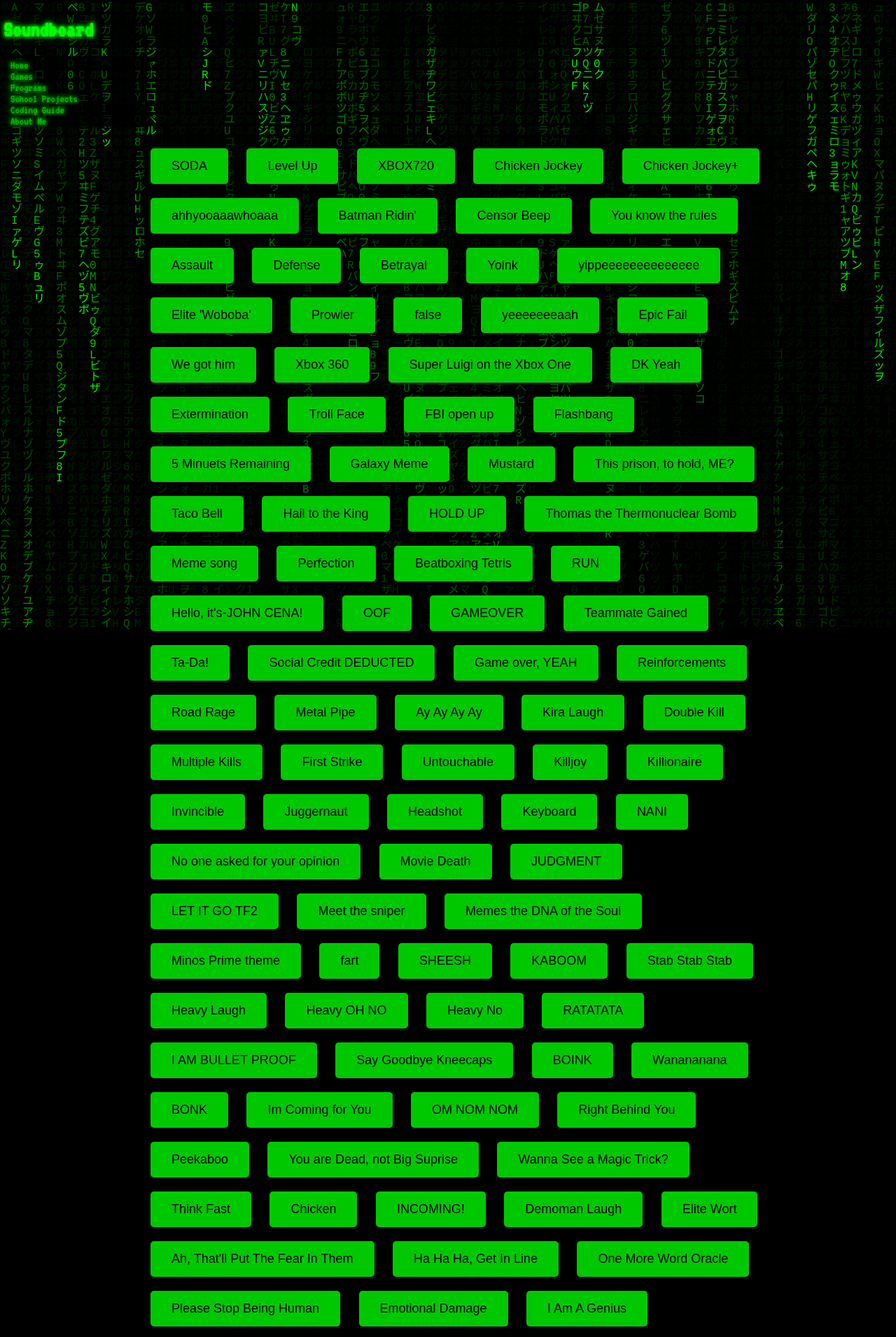
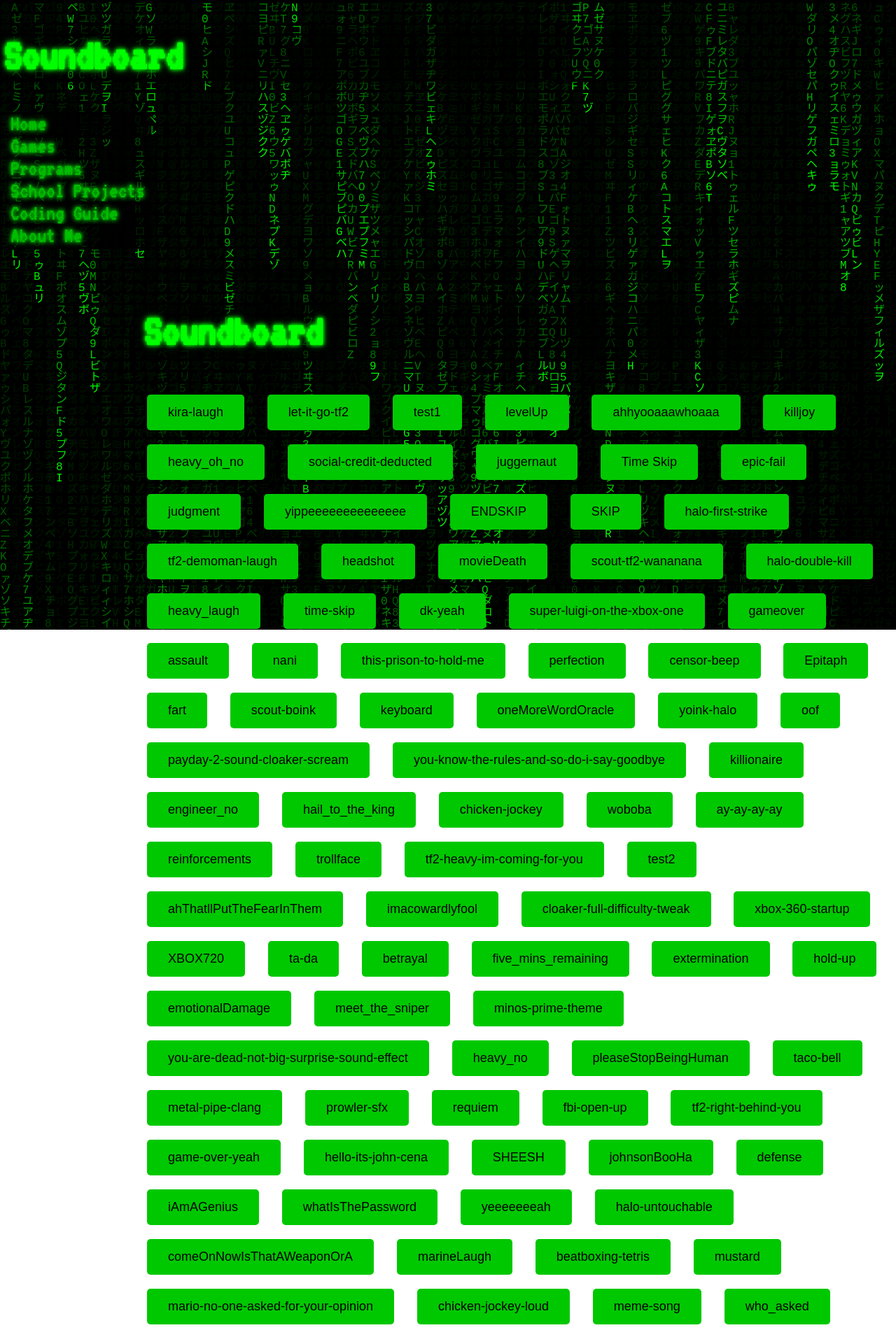
Before and after one commit to Johnthesuper117/bytelabs.online, a Jekyll site: the page built from soundboard.html, in a window 1280 px wide. Shown: the top 1911 px of the page at 70% size. Built offline with Jekyll 4.4.1, drawn with Linux system fonts in a browser that asks for light colours; some of the changed text lies outside the part shown.

Commit message:
made soundboard more dynamic, changed some styles

```diff
--- a/_data/soundboard.yml
+++ b/_data/soundboard.yml
@@ -1,210 +1,240 @@
-- name: SODA
-  file: ./assets/sounds/SODA.mp3
-- name: Level Up
-  file: ./assets/sounds/levelUp.mp3
-- name: XBOX720
-  file: ./assets/sounds/XBOX720.mp3
-- name: Chicken Jockey
-  file: ./assets/sounds/chicken-jockey.mp3
-- name: Chicken Jockey+
-  file: ./assets/sounds/chicken-jockey-loud.mp3
-- name: ahhyooaaawhoaaa
-  file: ./assets/sounds/ahhyooaaawhoaaa.mp3
-- name: Batman Ridin'
-  file: ./assets/sounds/batman_ridin.mp3
-- name: Censor Beep
-  file: ./assets/sounds/censor-beep.mp3
-- name: You know the rules
-  file: ./assets/sounds/you-know-the-rules-and-so-do-i-say-goodbye.mp3
-- name: Assault
-  file: ./assets/sounds/assault.mp3
-- name: Defense
-  file: ./assets/sounds/defense.mp3
-- name: Betrayal
-  file: ./assets/sounds/betrayal.mp3
-- name: Yoink
-  file: ./assets/sounds/yoink-halo.mp3
-- name: yippeeeeeeeeeeeeee
-  file: ./assets/sounds/yippeeeeeeeeeeeeee.mp3
-- name: Elite 'Woboba'
-  file: ./assets/sounds/woboba.mp3
-- name: Prowler
-  file: ./assets/sounds/prowler-sfx.mp3
-- name: NO
-  file: ./assets/sounds/engineer_no.mp3
-- name: yeeeeeeeaah
-  file: ./assets/sounds/yeeeeeeeah.mp3
-- name: Epic Fail
-  file: ./assets/sounds/epic-fail.mp3
-- name: We got him
-  file: ./assets/sounds/ladies-and-gentlemen-we-got-him-song.mp3
-- name: Xbox 360
-  file: ./assets/sounds/xbox-360-startup.mp3
-- name: Super Luigi on the Xbox One
-  file: ./assets/sounds/super-luigi-on-the-xbox-one.mp3
-- name: DK Yeah
-  file: ./assets/sounds/dk-yeah.mp3
-- name: Extermination
-  file: ./assets/sounds/extermination.mp3
-- name: Troll Face
-  file: ./assets/sounds/trollface.mp3
-- name: FBI open up
-  file: ./assets/sounds/fbi-open-up.mp3
-- name: Flashbang
-  file: ./assets/sounds/flashbang.mp3
-- name: 5 Minuets Remaining
-  file: ./assets/sounds/five_mins_remaining.mp3
-- name: Galaxy Meme
-  file: ./assets/sounds/galaxy-meme.mp3
-- name: Mustard
-  file: ./assets/sounds/mustard.mp3
-- name: This prison, to hold, ME?
-  file: ./assets/sounds/this-prison-to-hold-me.mp3
-- name: Taco Bell
-  file: ./assets/sounds/taco-bell.mp3
-- name: Hail to the King
-  file: ./assets/sounds/hail_to_the_king.mp3
-- name: HOLD UP
-  file: ./assets/sounds/hold-up.mp3
-- name: Thomas the Thermonuclear Bomb
-  file: ./assets/sounds/thomas-the-tank-engine.mp3
-- name: Meme song
-  file: ./assets/sounds/meme-song.mp3
-- name: Perfection
-  file: ./assets/sounds/perfection.mp3
-- name: Beatboxing Tetris
-  file: ./assets/sounds/beatboxing-tetris.mp3
-- name: RUN
-  file: ./assets/sounds/run.mp3
-- name: Hello, it's-JOHN CENA!
-  file: ./assets/sounds/hello-its-john-cena.mp3
-- name: OOF
-  file: ./assets/sounds/oof.mp3
-- name: GAMEOVER
-  file: ./assets/sounds/gameover.mp3
-- name: Teammate Gained
-  file: ./assets/sounds/teammate-gained.mp3
-- name: Ta-Da!
-  file: ./assets/sounds/ta-da.mp3
-- name: Social Credit DEDUCTED
-  file: ./assets/sounds/social-credit-deducted.mp3
-- name: Game over, YEAH
-  file: ./assets/sounds/game-over-yeah.mp3
-- name: Reinforcements
-  file: ./assets/sounds/reinforcements.mp3
-- name: Road Rage
-  file: ./assets/sounds/road-rage.mp3
-- name: Metal Pipe
-  file: ./assets/sounds/metal-pipe-clang.mp3
-- name: Ay Ay Ay Ay
-  file: ./assets/sounds/ay-ay-ay-ay.mp3
-- name: Kira Laugh
-  file: ./assets/sounds/kira-laugh.mp3
-- name: Double Kill
-  file: ./assets/sounds/halo-double-kill.mp3
-- name: Multiple Kills
-  file: ./assets/sounds/halo-multiple-kills.mp3
-- name: First Strike
-  file: ./assets/sounds/halo-first-strike.mp3
-- name: Untouchable
-  file: ./assets/sounds/halo-untouchable.mp3
-- name: Killjoy
-  file: ./assets/sounds/killjoy.mp3
-- name: Killionaire
-  file: ./assets/sounds/killionaire.mp3
-- name: Invincible
-  file: ./assets/sounds/invincible.mp3
-- name: Juggernaut
-  file: ./assets/sounds/juggernaut.mp3
-- name: Headshot
-  file: ./assets/sounds/headshot.mp3
-- name: Keyboard
-  file: ./assets/sounds/keyboard.mp3
-- name: NANI
-  file: ./assets/sounds/nani.mp3
-- name: No one asked for your opinion
-  file: ./assets/sounds/mario-no-one-asked-for-your-opinion.mp3
-- name: Movie Death
-  file: ./assets/sounds/movieDeath.mp3
-- name: JUDGMENT
-  file: ./assets/sounds/judgment.mp3
-- name: LET IT GO TF2
-  file: ./assets/sounds/let-it-go-tf2.mp3
-- name: Meet the sniper
-  file: ./assets/sounds/meet_the_sniper.mp3
-- name: Memes the DNA of the Soul
-  file: ./assets/sounds/memes-the-dna-of-the-soul.mp3
-- name: Minos Prime theme
-  file: ./assets/sounds/minos-prime-theme.mp3
-- name: fart
-  file: ./assets/sounds/fart.mp3
-- name: SHEESH
-  file: ./assets/sounds/SHEESH.mp3
-- name: KABOOM
-  file: ./assets/sounds/KABOOM.mp3
-- name: Stab Stab Stab
-  file: ./assets/sounds/stabx3.mp3
-- name: Heavy Laugh
-  file: ./assets/sounds/heavy_laugh.mp3
-- name: Heavy OH NO
-  file: ./assets/sounds/heavy_oh_no.mp3
-- name: Heavy No
-  file: ./assets/sounds/heavy_no.mp3
-- name: RATATATA
-  file: ./assets/sounds/heavy_ratata.mp3
-- name: I AM BULLET PROOF
-  file: ./assets/sounds/heavy_i_am_bullet_proof.mp3
-- name: Say Goodbye Kneecaps
-  file: ./assets/sounds/say-goodbye-kneecaps.mp3
-- name: BOINK
-  file: ./assets/sounds/scout-boink.mp3
-- name: Wanananana
-  file: ./assets/sounds/scout-tf2-wananana.mp3
-- name: BONK
-  file: ./assets/sounds/tf2-bonk.mp3
-- name: Im Coming for You
-  file: ./assets/sounds/tf2-heavy-im-coming-for-you.mp3
-- name: OM NOM NOM
-  file: ./assets/sounds/tf2-heavy-om-nom-nom-sound-effect.mp3
-- name: Right Behind You
-  file: ./assets/sounds/tf2-right-behind-you.mp3
-- name: Peekaboo
-  file: ./assets/sounds/tf2-spy-peekaboo-sound-effect.mp3
-- name: You are Dead, not Big Suprise
-  file: ./assets/sounds/you-are-dead-not-big-surprise-sound-effect.mp3
-- name: Wanna See a Magic Trick?
-  file: ./assets/sounds/wanna-see-a-magic-trick-tf2.mp3
-- name: Think Fast
-  file: ./assets/sounds/think-fast.mp3
-- name: Chicken
-  file: ./assets/sounds/test1.mp3
-- name: INCOMING!
-  file: ./assets/sounds/test2.mp3
-- name: Demoman Laugh
-  file: ./assets/sounds/tf2-demoman-laugh.mp3
-- name: Elite Wort
-  file: ./assets/sounds/eliteWort.mp3
-- name: Ah, That'll Put The Fear In Them
-  file: ./assets/sounds/ahThatllPutTheFearInThem.mp3
-- name: Ha Ha Ha, Get In Line
-  file: ./assets/sounds/hahahaGetInLine.mp3
-- name: One More Word Oracle
-  file: ./assets/sounds/oneMoreWordOracle.mp3
-- name: Please Stop Being Human
-  file: ./assets/sounds/pleaseStopBeingHuman.mp3
-- name: Emotional Damage
-  file: ./assets/sounds/emotionalDamage.mp3
-- name: I Am A Genius
-  file: ./assets/sounds/iAmAGenius.mp3
-- name: Johnson Boo! Ha!
-  file: ./assets/sounds/johnsonBooHa.mp3
-- name: What is it Good For?
-  file: ./assets/sounds/whatIsItGoodForAbsolutelyNothing.mp3
-- name: What is the Password?
-  file: ./assets/sounds/whatIsThePassword.mp3
-- name: Come on Now, is That a Weapon or a fla-*dies*
-  file: ./assets/sounds/comeOnNowIsThatAWeaponOrA.mp3
-- name: Marine Laugh
-  file: ./assets/sounds/marineLaugh.mp3
-- name: Marine Grenade
-  file: ./assets/sounds/marineGrenade.mp3
+- file: ./assets/sounds/kira-laugh.mp3
+  name: kira-laugh
+- file: ./assets/sounds/let-it-go-tf2.mp3
+  name: let-it-go-tf2
+- file: ./assets/sounds/test1.mp3
+  name: test1
+- file: ./assets/sounds/levelUp.mp3
+  name: levelUp
+- file: ./assets/sounds/ahhyooaaawhoaaa.mp3
+  name: ahhyooaaawhoaaa
+- file: ./assets/sounds/killjoy.mp3
+  name: killjoy
+- file: ./assets/sounds/heavy_oh_no.mp3
+  name: heavy_oh_no
+- file: ./assets/sounds/social-credit-deducted.mp3
+  name: social-credit-deducted
+- file: ./assets/sounds/juggernaut.mp3
+  name: juggernaut
+- file: ./assets/sounds/Time Skip.wav
+  name: Time Skip
+- file: ./assets/sounds/epic-fail.mp3
+  name: epic-fail
+- file: ./assets/sounds/judgment.mp3
+  name: judgment
+- file: ./assets/sounds/yippeeeeeeeeeeeeee.mp3
+  name: yippeeeeeeeeeeeeee
+- file: ./assets/sounds/ENDSKIP.wav
+  name: ENDSKIP
+- file: ./assets/sounds/SKIP.mp3
+  name: SKIP
+- file: ./assets/sounds/halo-first-strike.mp3
+  name: halo-first-strike
+- file: ./assets/sounds/tf2-demoman-laugh.mp3
+  name: tf2-demoman-laugh
+- file: ./assets/sounds/headshot.mp3
+  name: headshot
+- file: ./assets/sounds/movieDeath.mp3
+  name: movieDeath
+- file: ./assets/sounds/scout-tf2-wananana.mp3
+  name: scout-tf2-wananana
+- file: ./assets/sounds/halo-double-kill.mp3
+  name: halo-double-kill
+- file: ./assets/sounds/heavy_laugh.mp3
+  name: heavy_laugh
+- file: ./assets/sounds/time-skip.mp3
+  name: time-skip
+- file: ./assets/sounds/dk-yeah.mp3
+  name: dk-yeah
+- file: ./assets/sounds/super-luigi-on-the-xbox-one.mp3
+  name: super-luigi-on-the-xbox-one
+- file: ./assets/sounds/gameover.mp3
+  name: gameover
+- file: ./assets/sounds/assault.mp3
+  name: assault
+- file: ./assets/sounds/nani.mp3
+  name: nani
+- file: ./assets/sounds/this-prison-to-hold-me.mp3
+  name: this-prison-to-hold-me
+- file: ./assets/sounds/perfection.mp3
+  name: perfection
+- file: ./assets/sounds/censor-beep.mp3
+  name: censor-beep
+- file: ./assets/sounds/Epitaph.wav
+  name: Epitaph
+- file: ./assets/sounds/fart.mp3
+  name: fart
+- file: ./assets/sounds/scout-boink.mp3
+  name: scout-boink
+- file: ./assets/sounds/keyboard.mp3
+  name: keyboard
+- file: ./assets/sounds/oneMoreWordOracle.mp3
+  name: oneMoreWordOracle
+- file: ./assets/sounds/yoink-halo.mp3
+  name: yoink-halo
+- file: ./assets/sounds/oof.mp3
+  name: oof
+- file: ./assets/sounds/payday-2-sound-cloaker-scream.mp3
+  name: payday-2-sound-cloaker-scream
+- file: ./assets/sounds/you-know-the-rules-and-so-do-i-say-goodbye.mp3
+  name: you-know-the-rules-and-so-do-i-say-goodbye
+- file: ./assets/sounds/killionaire.mp3
+  name: killionaire
+- file: ./assets/sounds/engineer_no.mp3
+  name: engineer_no
+- file: ./assets/sounds/hail_to_the_king.mp3
+  name: hail_to_the_king
+- file: ./assets/sounds/chicken-jockey.mp3
+  name: chicken-jockey
+- file: ./assets/sounds/woboba.mp3
+  name: woboba
+- file: ./assets/sounds/ay-ay-ay-ay.mp3
+  name: ay-ay-ay-ay
+- file: ./assets/sounds/reinforcements.mp3
+  name: reinforcements
+- file: ./assets/sounds/trollface.mp3
+  name: trollface
+- file: ./assets/sounds/tf2-heavy-im-coming-for-you.mp3
+  name: tf2-heavy-im-coming-for-you
+- file: ./assets/sounds/test2.mp3
+  name: test2
+- file: ./assets/sounds/ahThatllPutTheFearInThem.mp3
+  name: ahThatllPutTheFearInThem
+- file: ./assets/sounds/imacowardlyfool.mp3
+  name: imacowardlyfool
+- file: ./assets/sounds/cloaker-full-difficulty-tweak.mp3
+  name: cloaker-full-difficulty-tweak
+- file: ./assets/sounds/xbox-360-startup.mp3
+  name: xbox-360-startup
+- file: ./assets/sounds/XBOX720.mp3
+  name: XBOX720
+- file: ./assets/sounds/ta-da.mp3
+  name: ta-da
+- file: ./assets/sounds/betrayal.mp3
+  name: betrayal
+- file: ./assets/sounds/five_mins_remaining.mp3
+  name: five_mins_remaining
+- file: ./assets/sounds/extermination.mp3
+  name: extermination
+- file: ./assets/sounds/hold-up.mp3
+  name: hold-up
+- file: ./assets/sounds/emotionalDamage.mp3
+  name: emotionalDamage
+- file: ./assets/sounds/meet_the_sniper.mp3
+  name: meet_the_sniper
+- file: ./assets/sounds/minos-prime-theme.mp3
+  name: minos-prime-theme
+- file: ./assets/sounds/you-are-dead-not-big-surprise-sound-effect.mp3
+  name: you-are-dead-not-big-surprise-sound-effect
+- file: ./assets/sounds/heavy_no.mp3
+  name: heavy_no
+- file: ./assets/sounds/pleaseStopBeingHuman.mp3
+  name: pleaseStopBeingHuman
+- file: ./assets/sounds/taco-bell.mp3
+  name: taco-bell
+- file: ./assets/sounds/metal-pipe-clang.mp3
+  name: metal-pipe-clang
+- file: ./assets/sounds/prowler-sfx.mp3
+  name: prowler-sfx
+- file: ./assets/sounds/requiem.mp3
+  name: requiem
+- file: ./assets/sounds/fbi-open-up.mp3
+  name: fbi-open-up
+- file: ./assets/sounds/tf2-right-behind-you.mp3
+  name: tf2-right-behind-you
+- file: ./assets/sounds/game-over-yeah.mp3
+  name: game-over-yeah
+- file: ./assets/sounds/hello-its-john-cena.mp3
+  name: hello-its-john-cena
+- file: ./assets/sounds/SHEESH.mp3
+  name: SHEESH
+- file: ./assets/sounds/johnsonBooHa.mp3
+  name: johnsonBooHa
+- file: ./assets/sounds/defense.mp3
+  name: defense
+- file: ./assets/sounds/iAmAGenius.mp3
+  name: iAmAGenius
+- file: ./assets/sounds/whatIsThePassword.mp3
+  name: whatIsThePassword
+- file: ./assets/sounds/yeeeeeeeah.mp3
+  name: yeeeeeeeah
+- file: ./assets/sounds/halo-untouchable.mp3
+  name: halo-untouchable
+- file: ./assets/sounds/comeOnNowIsThatAWeaponOrA.mp3
+  name: comeOnNowIsThatAWeaponOrA
+- file: ./assets/sounds/marineLaugh.mp3
+  name: marineLaugh
+- file: ./assets/sounds/beatboxing-tetris.mp3
+  name: beatboxing-tetris
+- file: ./assets/sounds/mustard.mp3
+  name: mustard
+- file: ./assets/sounds/mario-no-one-asked-for-your-opinion.mp3
+  name: mario-no-one-asked-for-your-opinion
+- file: ./assets/sounds/chicken-jockey-loud.mp3
+  name: chicken-jockey-loud
+- file: ./assets/sounds/meme-song.mp3
+  name: meme-song
+- file: ./assets/sounds/who_asked.mp4
+  name: who_asked
+- file: ./assets/sounds/think-fast.mp3
+  name: think-fast
+- file: ./assets/sounds/teamate_gained.mp3
+  name: teamate_gained
+- file: ./assets/sounds/batman_ridin.mp3
+  name: batman_ridin
+- file: ./assets/sounds/halo-touch-grass.mp3
+  name: halo-touch-grass
+- file: ./assets/sounds/marineGrenade.mp3
+  name: marineGrenade
+- file: ./assets/sounds/memes-the-dna-of-the-soul.mp3
+  name: memes-the-dna-of-the-soul
+- file: ./assets/sounds/road-rage.mp3
+  name: road-rage
+- file: ./assets/sounds/thomas-the-tank-engine.mp3
+  name: thomas-the-tank-engine
+- file: ./assets/sounds/KABOOM.mp3
+  name: KABOOM
+- file: ./assets/sounds/flashbang.mp3
+  name: flashbang
+- file: ./assets/sounds/galaxy-meme.mp3
+  name: galaxy-meme
+- file: ./assets/sounds/run.mp3
+  name: run
+- file: ./assets/sounds/heavy_i_am_bullet_proof.mp3
+  name: heavy_i_am_bullet_proof
+- file: ./assets/sounds/hahahaGetInLine.mp3
+  name: hahahaGetInLine
+- file: ./assets/sounds/grass-grows-birds-fly-sun-shines-and-brother-i-hurt-people.mp3
+  name: grass-grows-birds-fly-sun-shines-and-brother-i-hurt-people
+- file: ./assets/sounds/invincible.mp3
+  name: invincible
+- file: ./assets/sounds/heavy_ratata.mp3
+  name: heavy_ratata
+- file: ./assets/sounds/whatIsItGoodForAbsolutelyNothing.mp3
+  name: whatIsItGoodForAbsolutelyNothing
+- file: ./assets/sounds/wanna-see-a-magic-trick-tf2.mp3
+  name: wanna-see-a-magic-trick-tf2
+- file: ./assets/sounds/halo-skill-issue.mp3
+  name: halo-skill-issue
+- file: ./assets/sounds/ladies-and-gentlemen-we-got-him-song.mp3
+  name: ladies-and-gentlemen-we-got-him-song
+- file: ./assets/sounds/ive-taken-a-grievous-wound.mp3
+  name: ive-taken-a-grievous-wound
+- file: ./assets/sounds/tf2-spy-peekaboo-sound-effect.mp3
+  name: tf2-spy-peekaboo-sound-effect
+- file: ./assets/sounds/tf2-heavy-om-nom-nom-sound-effect.mp3
+  name: tf2-heavy-om-nom-nom-sound-effect
+- file: ./assets/sounds/eliteWort.mp3
+  name: eliteWort
+- file: ./assets/sounds/MIT-LICENSE
+  name: ''
+- file: ./assets/sounds/SODA.mp3
+  name: SODA
+- file: ./assets/sounds/stabx3.mp3
+  name: stabx3
+- file: ./assets/sounds/say-goodbye-kneecaps.mp3
+  name: say-goodbye-kneecaps
+- file: ./assets/sounds/halo-multiple-kills.mp3
+  name: halo-multiple-kills
+- file: ./assets/sounds/tf2-bonk.mp3
+  name: tf2-bonk
--- a/_includes/footer.html
+++ b/_includes/footer.html
@@ -1,4 +1,8 @@
-© 2025 ByteLabs. All rights reserved.<br>
-Site by Johnthesuper117.<br>
-Send suggestions/comments/questions/etc to me via google forms:
-<a href="https://forms.gle/LAgGJ36C3mTxAyMK8">Request/Suggestion Form</a>
+<p>
+    © 2025 ByteLabs. All rights reserved.
+    <br>
+    Site by Johnthesuper117.
+    <br>
+    Send suggestions/comments/questions/etc to me via google forms:
+    <a href="https://forms.gle/LAgGJ36C3mTxAyMK8">Request/Suggestion Form</a>
+</p>
--- a/assets/css/stylesheet.css
+++ b/assets/css/stylesheet.css
@@ -8,7 +8,7 @@
 html {
   font-family: VT323, monospace;
   text-shadow: 0 0 5px rgb(from #66ff66 calc(r + 40) calc(g + 40) b);
-  font-size: 16px;
+  font-size: 32px;
   font-weight: 300;
   font-style: normal;
   color: var(--color-text1);
@@ -37,7 +37,7 @@
   margin: 0;
   padding: 0;
   min-height: 100vh;
-  background: black;
+  background: transparent;
   color: var(--color-text1);
 }
 
--- a/soundboard.html
+++ b/soundboard.html
@@ -2,7 +2,7 @@
 layout: default
 title: Soundboard
 ---
-
+<h1>Soundboard</h1>
 
 {% for sound in site.data.soundboard %}
   <button class="button" onclick="playSound('{{ sound.file }}')">{{ sound.name }}</button>
@@ -12,6 +12,3 @@
 
 <br>
 <br>
-<p>
-  Go to <a href="https://github.com/Johnthesuper117/bytelabs.online/discussions/3">this discussion</a> to suggest new sounds!
-</p>
```
Also changed, not shown: setup/soundList.py (added, +38 -0 lines), .github/workflows/jekyll-gh-pages.yml, 2 other files.
